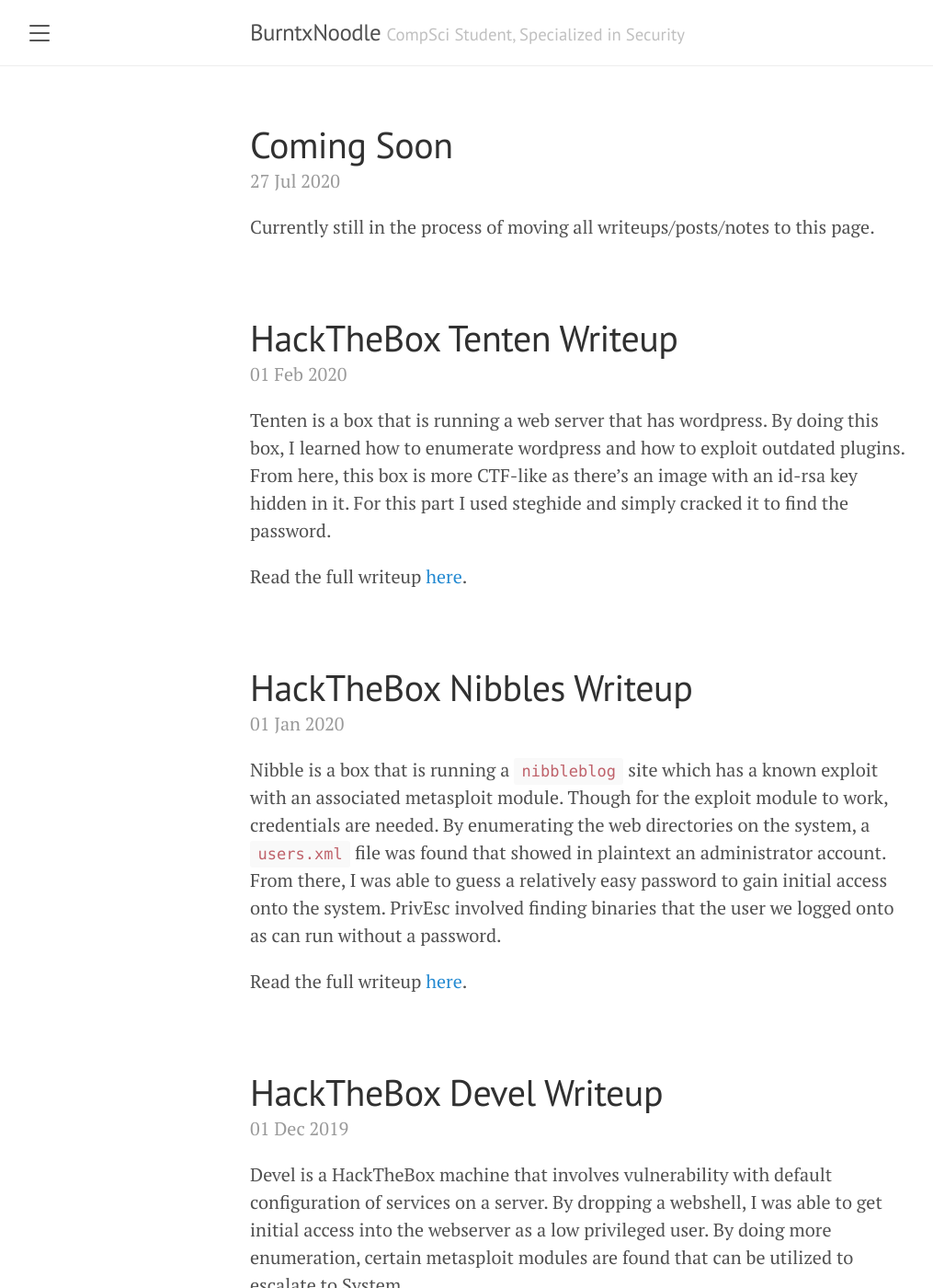
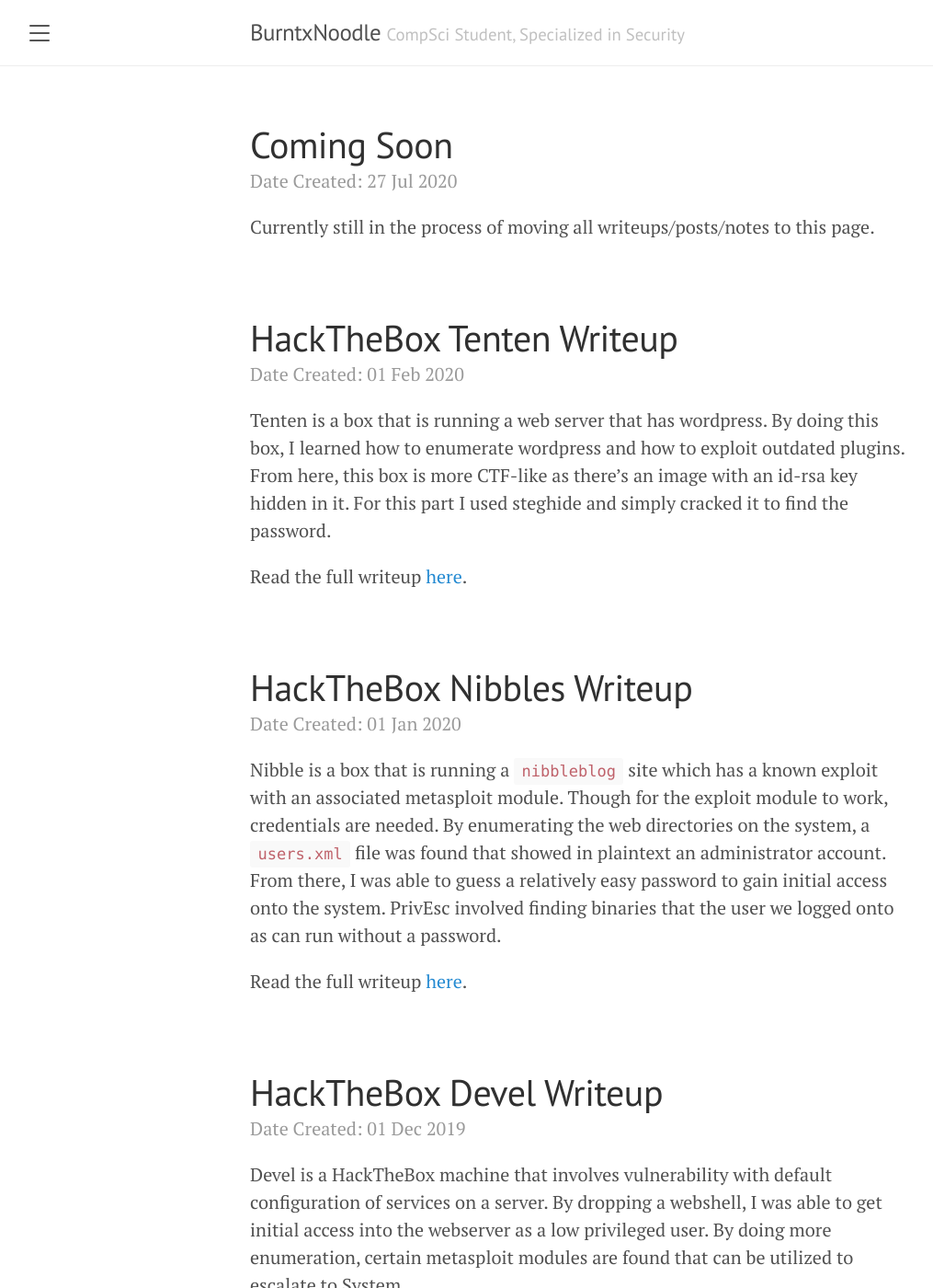
Before and after one commit to BurntxNoodle/blog, a Jekyll site: the page built from index.html, in a window 1280 px wide and 1400 px high. Shown: the whole window at 92% size, without its empty margins (8-1023 px from the left). Built offline with Jekyll 4.4.1, drawn with Linux system fonts in a browser that asks for light colours; the list of posts is cut into pages by our own code; some of the changed text lies outside the part shown.

Commit message:
added timestamp description

```diff
--- a/index.html
+++ b/index.html
@@ -12,7 +12,7 @@
       </a>
     </h1>
 
-    <span class="post-date">{{ post.date | date_to_string }}</span>
+    <span class="post-date">Date Created: {{ post.date | date_to_string }}</span>
 
     {{ post.content }}
   </div>
```
